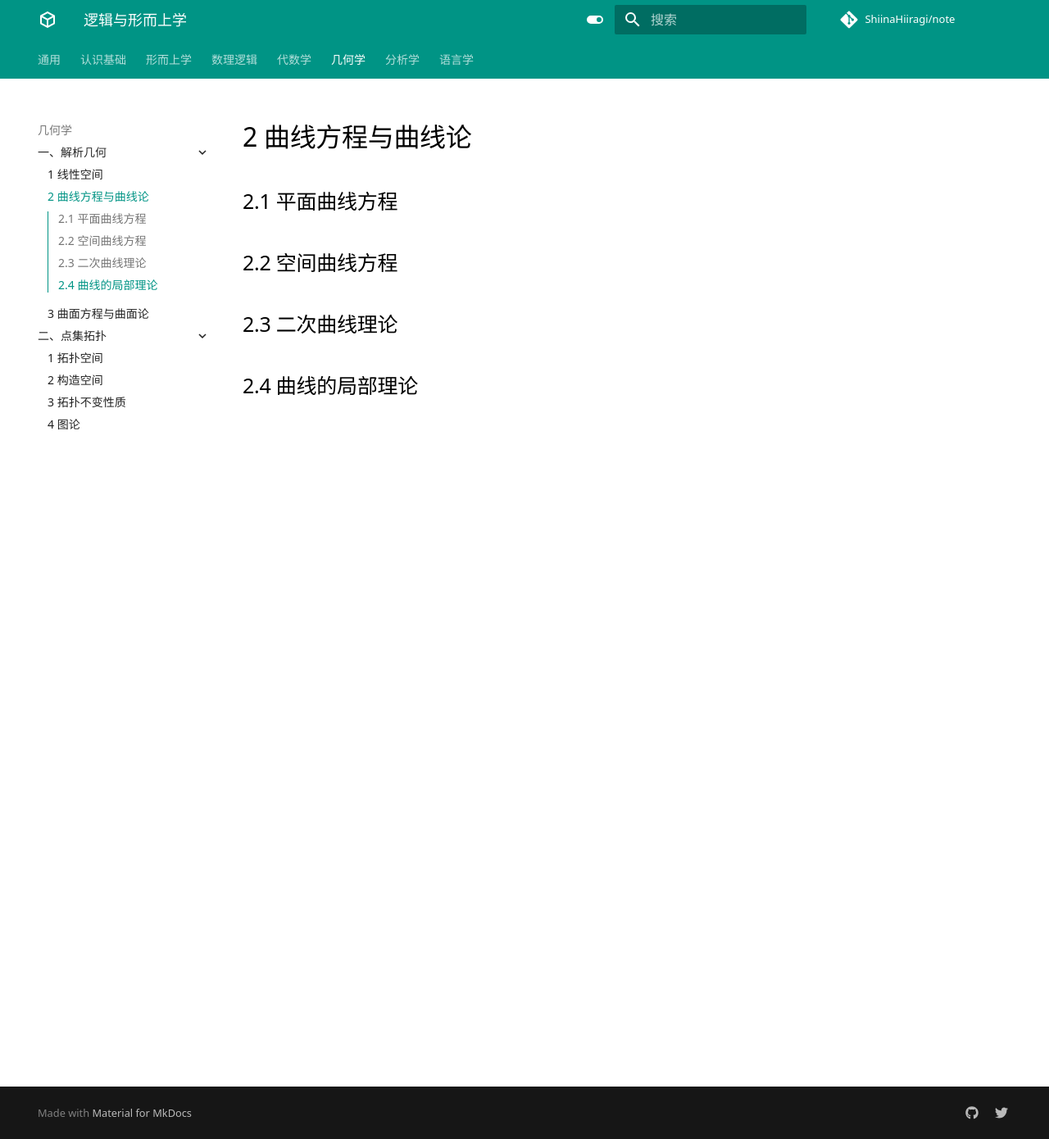
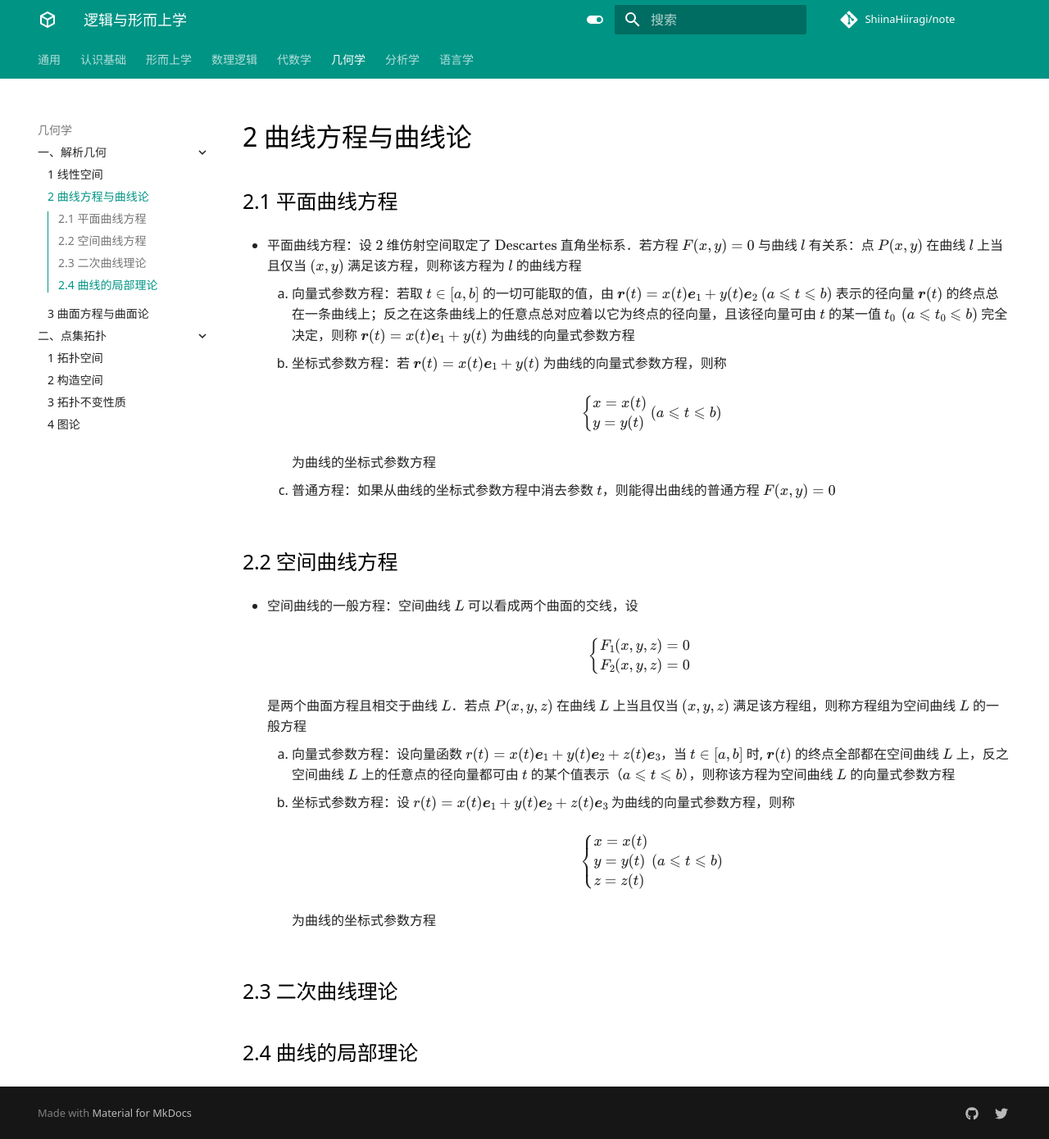
Before and after one commit to ShiinaHiiragi/note, an MkDocs documentation site: the page built from docs/top/anly/curv.md, in a window 1280 px wide and 1390 px high. Shown: the whole window at 82% size. Built offline with MkDocs 1.6.1 and Material for MkDocs 9.7.7, drawn with Linux system fonts in a browser that asks for light colours; comment, search, counter and statistics services are not loaded.

Commit message:
add eq for c

```diff
--- a/docs/top/anly/curv.md
+++ b/docs/top/anly/curv.md
@@ -1,8 +1,47 @@
 # 2 曲线方程与曲线论
 
 ## 2.1 平面曲线方程
+- 平面曲线方程：设 $2$ 维仿射空间取定了 $\text{Descartes}$ 直角坐标系．若方程 $F(x, y) = 0$ 与曲线 $l$ 有关系：点 $P(x, y)$ 在曲线 $l$ 上当且仅当 $(x, y)$ 满足该方程，则称该方程为 $l$ 的曲线方程
+    1. 向量式参数方程：若取 $t \in [a, b]$ 的一切可能取的值，由 $\boldsymbol r(t) = x(t) \boldsymbol e_1 + y(t) \boldsymbol e_2 \ (a \leqslant t \leqslant b)$ 表示的径向量 $\boldsymbol r(t)$ 的终点总在一条曲线上；反之在这条曲线上的任意点总对应着以它为终点的径向量，且该径向量可由 $t$ 的某一值 $t_0\ \left(a \leqslant t_0 \leqslant b\right)$ 完全决定，则称 $\boldsymbol r(t) = x(t) \boldsymbol e_1 + y(t)$ 为曲线的向量式参数方程
+    2. 坐标式参数方程：若 $\boldsymbol r(t) = x(t) \boldsymbol e_1 + y(t)$ 为曲线的向量式参数方程，则称
+
+        $$
+        \left\{\begin{aligned}
+        & x = x(t) \\
+        & y = y(t) \\
+        \end{aligned}\right.
+        \ (a \leqslant t \leqslant b)
+        $$
+
+        为曲线的坐标式参数方程
+
+    3. 普通方程：如果从曲线的坐标式参数方程中消去参数 $t$，则能得出曲线的普通方程 $F(x, y) = 0$
 
 ## 2.2 空间曲线方程
+- 空间曲线的一般方程：空间曲线 $L$ 可以看成两个曲面的交线，设
+
+    $$
+    \left\{\begin{aligned}
+    F_1(x, y, z) & = 0 \\
+    F_2(x, y, z) & = 0
+    \end{aligned}\right.
+    $$
+
+    是两个曲面方程且相交于曲线 $L$．若点 $P(x, y, z)$ 在曲线 $L$ 上当且仅当 $(x, y, z)$ 满足该方程组，则称方程组为空间曲线 $L$ 的一般方程
+
+    1. 向量式参数方程：设向量函数 $r(t)=x(t) \boldsymbol{e}_1+y(t) \boldsymbol{e}_2+z(t) \boldsymbol{e}_3$，当 $t \in [a, b]$ 时, $\boldsymbol{r}(t)$ 的终点全部都在空间曲线 $L$ 上，反之空间曲线 $L$ 上的任意点的径向量都可由 $t$ 的某个值表示（$a \leqslant t \leqslant b$），则称该方程为空间曲线 $L$ 的向量式参数方程
+    2. 坐标式参数方程：设 $r(t)=x(t) \boldsymbol{e}_1+y(t) \boldsymbol{e}_2+z(t) \boldsymbol{e}_3$ 为曲线的向量式参数方程，则称
+
+        $$
+        \left\{\begin{aligned}
+        & x = x(t) \\
+        & y = y(t) \\
+        & z = z(t)
+        \end{aligned}\right.
+        \ (a \leqslant t \leqslant b)
+        $$
+
+        为曲线的坐标式参数方程
 
 ## 2.3 二次曲线理论
 
```
Also changed, not shown: docs/index.md (+1 -1 lines), docs/top/anly/surf.md (+16 -0 lines).
